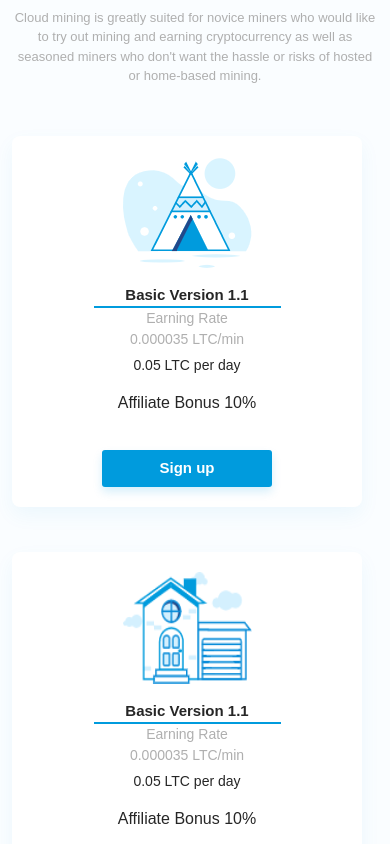
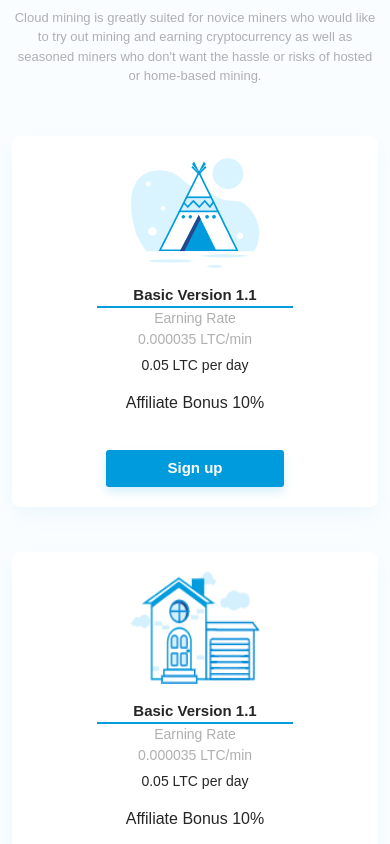
Before and after one commit to Emmy-code2264/Ltc_homepage, a plain HTML site: page index.html in a window 390 px wide. Shown: the part 1940-2784 px from the top of the page. Drawn offline with Linux system fonts and the light colour scheme.

Commit message:
LTC page html&css  responsive

```diff
--- a/styles.css
+++ b/styles.css
@@ -573,7 +573,7 @@ body {
   }
 
   .card {
-    max-width: 350px;
+    max-width: 100%;
     text-align: center;
   }
 
```
